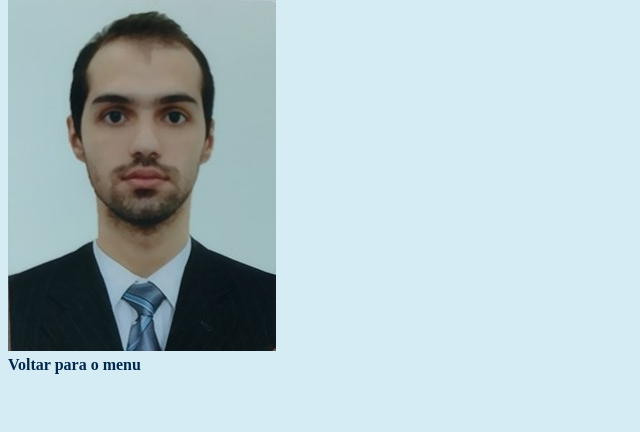
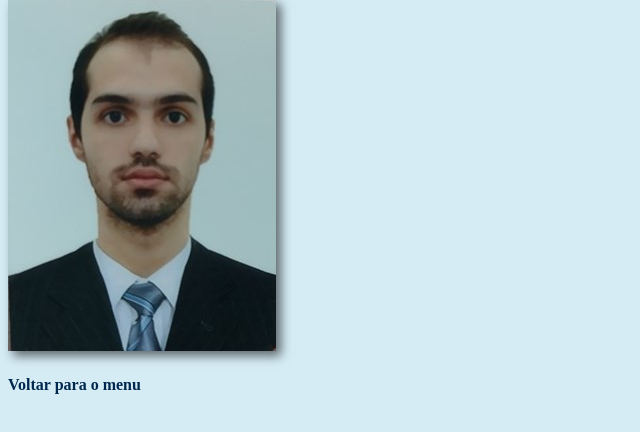
Before and after one commit to anajulialeite/Nelson_Portifolio, a plain HTML site: page Contato.html in a window 1280 px wide. Shown: the part 222-654 px from the top of the page, without its empty margins (0-640 px from the left). Drawn offline with Linux system fonts and the light colour scheme.

Commit message:
Update style.css

```diff
--- a/estilos.03/style.css
+++ b/estilos.03/style.css
@@ -50,6 +50,7 @@ h1, h2 {
 .lado img {
     position: relative;
     margin-bottom: 25px;
+    box-shadow: 5px 5px 10px rgba(0, 0, 0, 0.568);
 }
 
 a {
@@ -60,7 +61,7 @@ a {
 
 .color p {
     position: relative;
-    top: -40px
+    top: -20px
 }
 
 .color p a:hover {
```
